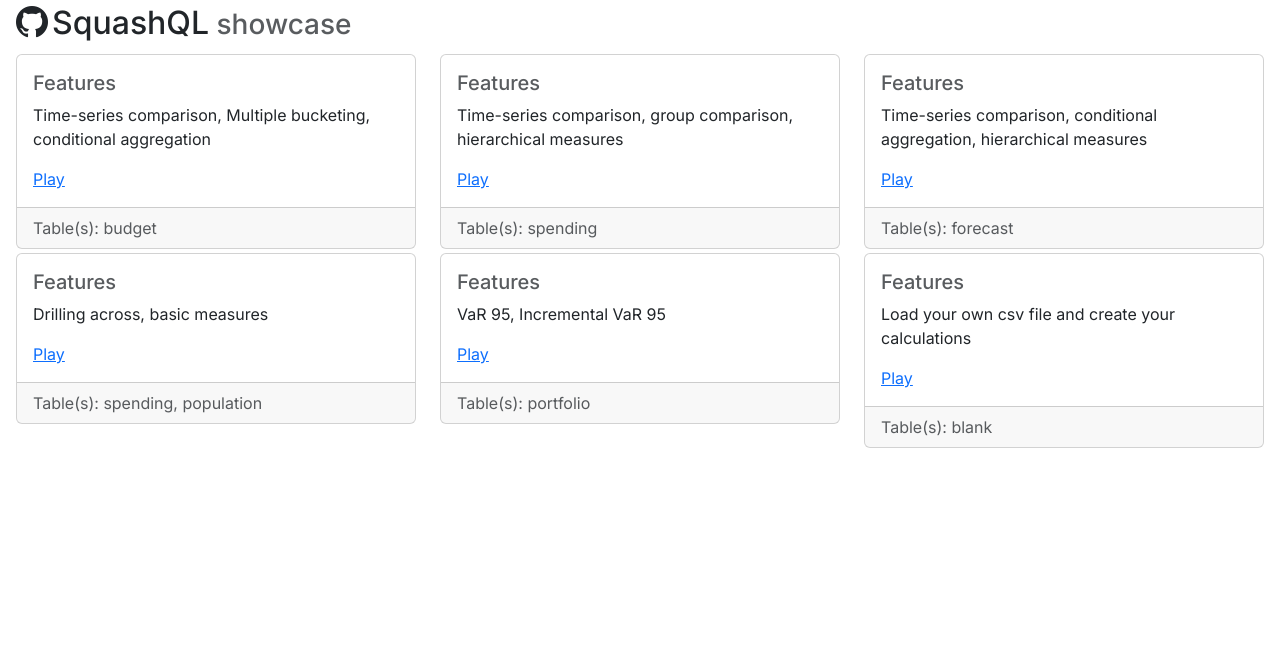
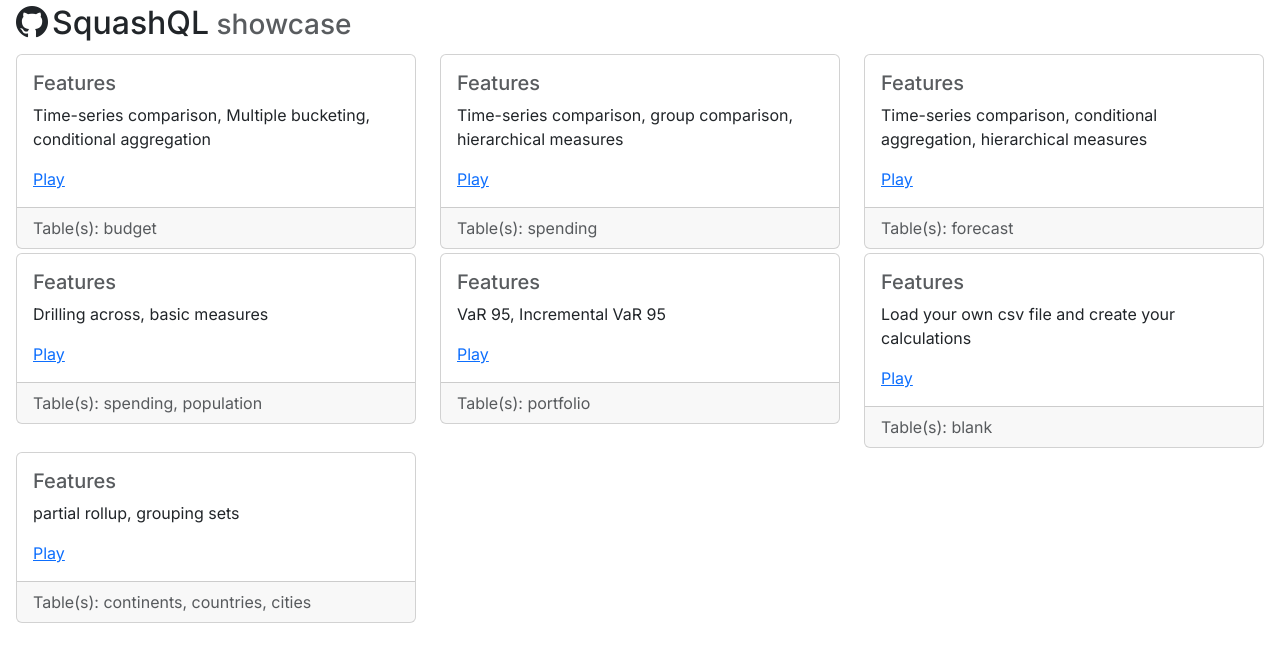
Before and after one commit to squashql/squashql-showcase, a Next.js app in the folder ui/: page / in a window 1280 px wide. Shown: the top 662 px of the page. Built offline with nearby package versions, Linux system fonts and the light colour scheme.

Commit message:
add duckdb to main page

```diff
--- a/ui/src/app/page.tsx
+++ b/ui/src/app/page.tsx
@@ -67,6 +67,14 @@ export default function Page() {
                       features={["Load your own csv file and create your calculations"]}/>
               </div>
             </div>
+            <div className="row m-1">
+              <div className="col">
+                <Card link={"duckdb"} tables={["continents", "countries", "cities"]}
+                      features={["partial rollup", "grouping sets"]}/>
+              </div>
+              <div className="col"></div>
+              <div className="col"></div>
+            </div>
           </>
   )
 }
```
